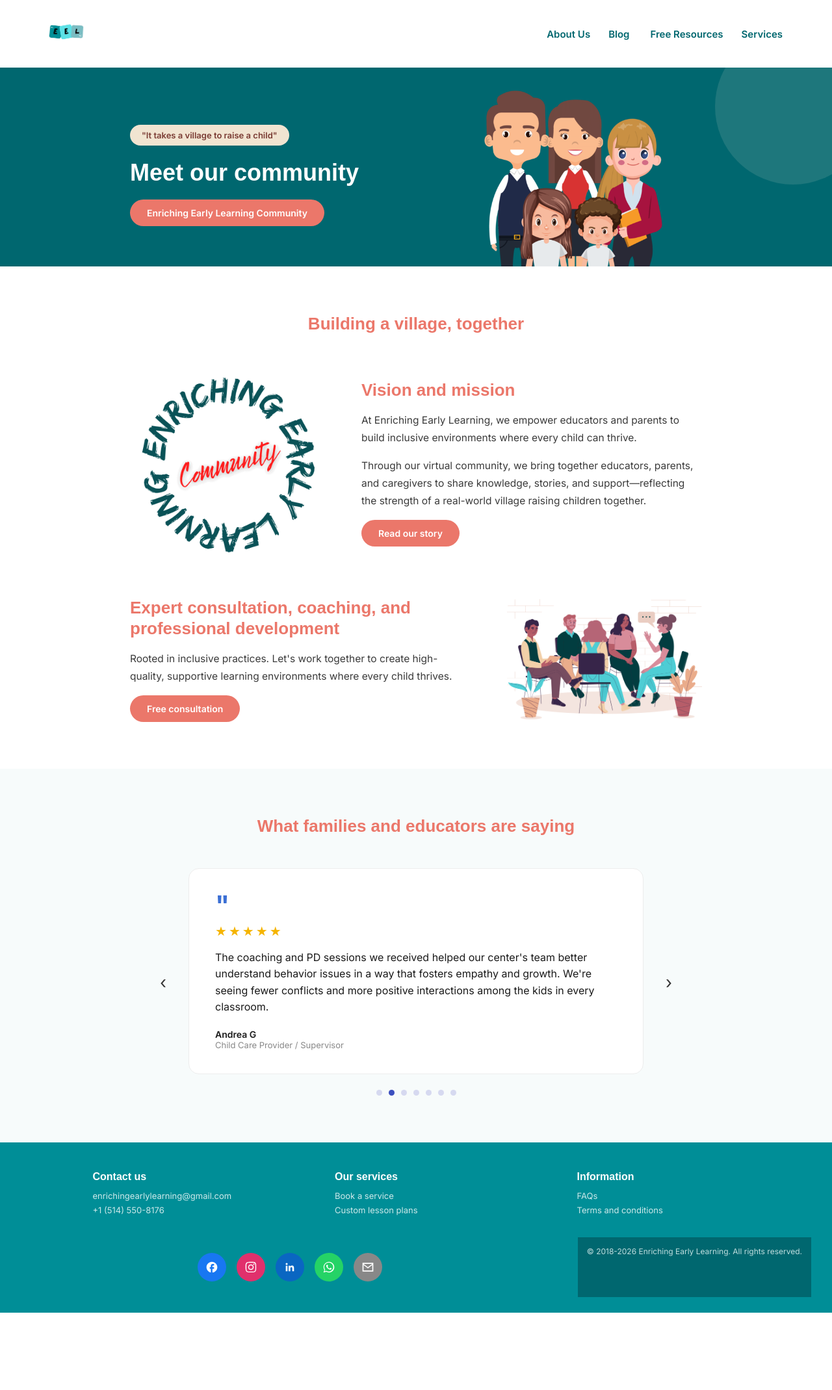
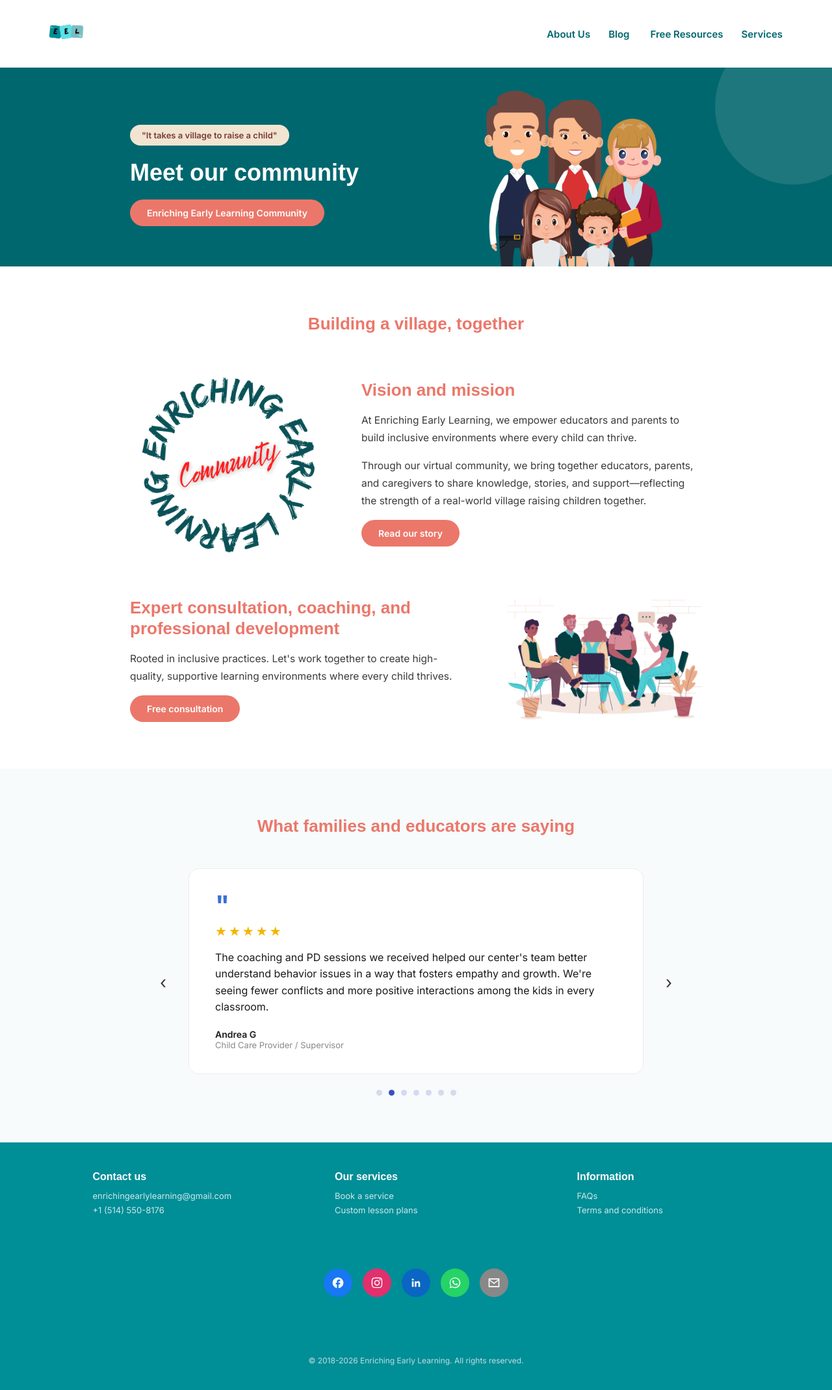
Before and after one commit to enrichingearlylearning/enriching-early-learning-site, a Jekyll site: the page built from index.html, in a window 1280 px wide. Shown: the whole page at 65% size. Built offline with Jekyll 4.4.1, drawn with Linux system fonts in a browser that asks for light colours; some web fonts are replaced; before the commit the page ends 2020 px from its top, so only the background shows below that.

Commit message:
Update footer.html

```diff
--- a/_includes/footer.html
+++ b/_includes/footer.html
@@ -17,7 +17,7 @@
     </div>
   </div>
 
-<div class="social-row">
+  <div class="social-row" style="position:static;display:flex;justify-content:center;align-items:center;gap:16px;margin-top:24px;">
     <a class="social-circle" style="background:#1877F2;" href="https://www.facebook.com/enrichingearlylearning/" target="_blank" aria-label="Facebook">
       <svg width="20" height="20" viewBox="0 0 24 24" fill="white"><path d="M22 12c0-5.52-4.48-10-10-10S2 6.48 2 12c0 4.84 3.44 8.87 8 9.8V15H8v-3h2V9.5C10 7.57 11.57 6 13.5 6H16v3h-2c-.55 0-1 .45-1 1v2h3v3h-3v6.95c5.05-.5 9-4.76 9-9.95z"/></svg>
     </a>
@@ -34,4 +34,8 @@
       <svg width="20" height="20" viewBox="0 0 24 24" fill="white"><path d="M2 4h20v16H2V4zm2 2v.01L12 12l8-5.99V6H4zm16 2.24l-7.42 5.57a1 1 0 01-1.16 0L4 8.24V18h16V8.24z"/></svg>
     </a>
   </div>
-<div class="copyright">© 2018-2026 Enriching Early Learning. All rights reserved.</div>
+
+  <div class="copyright" style="position:static;display:block;width:100%;text-align:center;margin:24px auto 0;background:none;">
+    © 2018-2026 Enriching Early Learning. All rights reserved.
+  </div>
+</footer>
```
Lines whose indentation alone changed are shown as unchanged.
